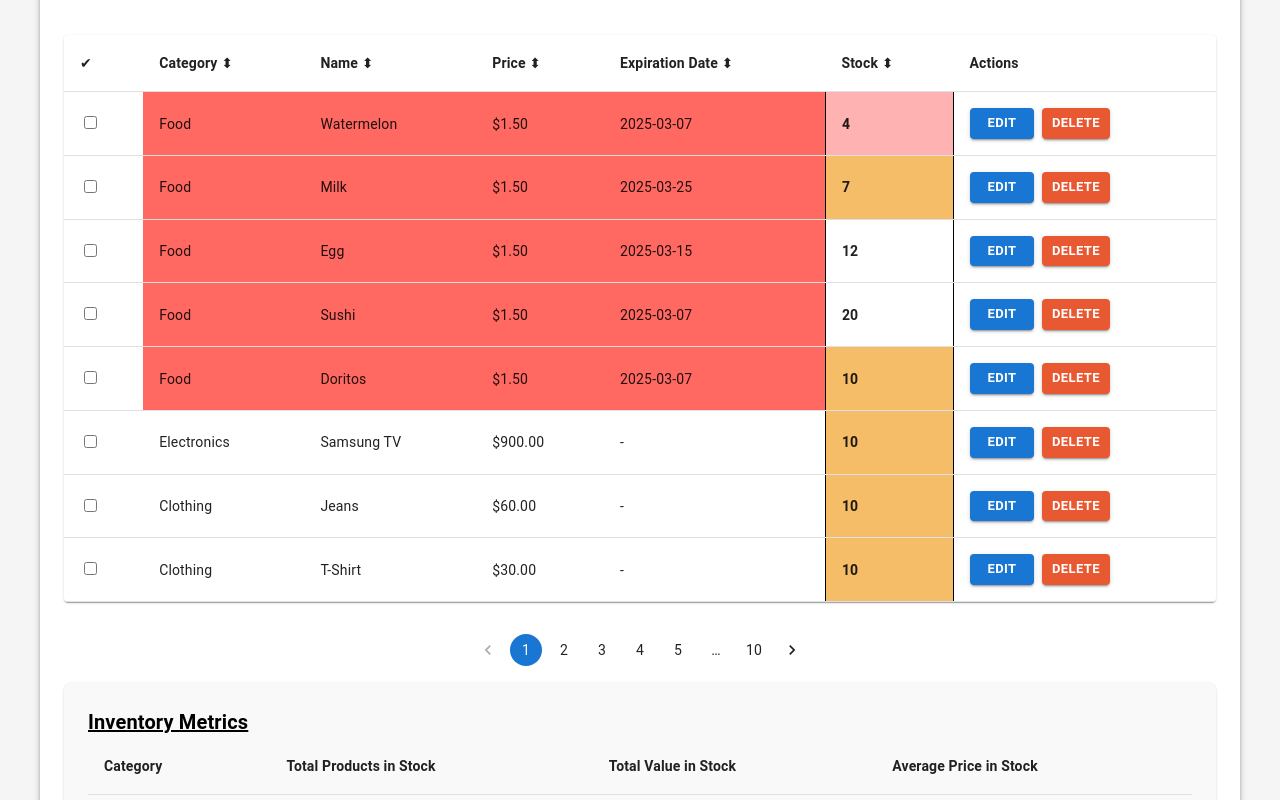
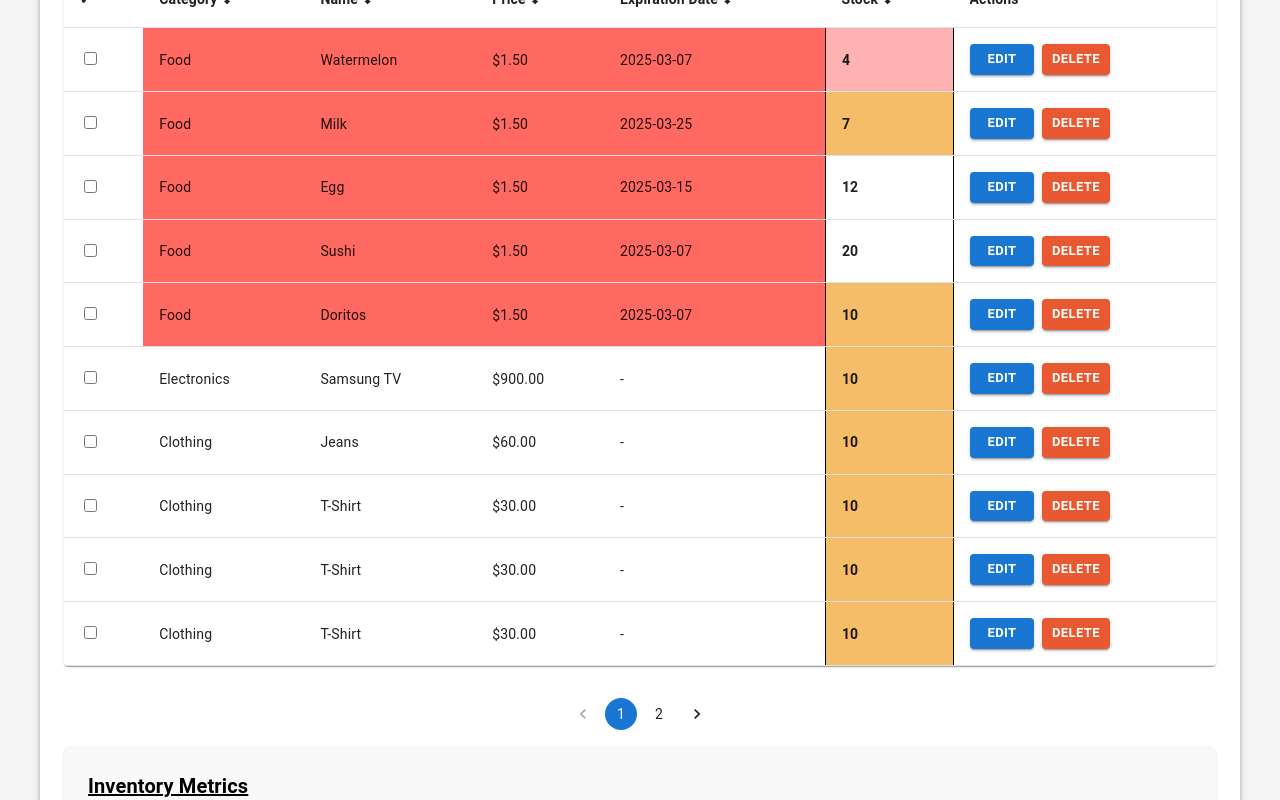
Before and after one commit to estebantapia-encora/inventory-manager-fe, a React (Vite) app: page / in a window 1280 px wide. Shown: the top 800 px of the page. Built offline with nearby package versions, Linux system fonts and the light colour scheme.

Commit message:
Search with filtering and pagination correct functionality

```diff
--- a/src/components/Dashboard.tsx
+++ b/src/components/Dashboard.tsx
@@ -54,7 +54,7 @@ function Dashboard() {
     {
       category: "Food",
       name: "Watermelon",
-      price: "1.50",
+      price: "1.5",
       expiration: "2025-03-07",
       stock: 4,
       checked: false,
@@ -62,7 +62,7 @@ function Dashboard() {
     {
       category: "Food",
       name: "Milk",
-      price: "1.50",
+      price: "1.5",
       expiration: "2025-03-25",
       stock: 7,
       checked: false,
@@ -70,7 +70,7 @@ function Dashboard() {
     {
       category: "Food",
       name: "Egg",
-      price: "1.50",
+      price: "1.5",
       expiration: "2025-03-15",
       stock: 12,
       checked: false,
@@ -78,7 +78,7 @@ function Dashboard() {
     {
       category: "Food",
       name: "Sushi",
-      price: "1.50",
+      price: "1.5",
       expiration: "2025-03-07",
       stock: 20,
       checked: false,
@@ -86,7 +86,7 @@ function Dashboard() {
     {
       category: "Food",
       name: "Doritos",
-      price: "1.50",
+      price: "1.5",
       expiration: "2025-03-07",
       stock: 10,
       checked: false,
@@ -94,7 +94,7 @@ function Dashboard() {
     {
       category: "Electronics",
       name: "Samsung TV",
-      price: "900.00",
+      price: "900",
       expiration: "",
       stock: 10,
       checked: false,
@@ -102,7 +102,7 @@ function Dashboard() {
     {
       category: "Clothing",
       name: "Jeans",
-      price: "60.00",
+      price: "60",
       expiration: "",
       stock: 10,
       checked: false,
@@ -110,7 +110,31 @@ function Dashboard() {
     {
       category: "Clothing",
       name: "T-Shirt",
-      price: "30.00",
+      price: "30",
+      expiration: "",
+      stock: 10,
+      checked: false,
+    },
+    {
+      category: "Clothing",
+      name: "T-Shirt",
+      price: "30",
+      expiration: "",
+      stock: 10,
+      checked: false,
+    },
+    {
+      category: "Clothing",
+      name: "T-Shirt",
+      price: "30",
+      expiration: "",
+      stock: 10,
+      checked: false,
+    },
+    {
+      category: "Clothing",
+      name: "T-Shirt",
+      price: "30",
       expiration: "",
       stock: 10,
       checked: false,
@@ -118,23 +142,71 @@ function Dashboard() {
   ]);
 
   const handleSort = (field: keyof InventoryItem) => {
-    const sortedData = [...inventoryData].sort((a, b) =>
-      typeof a[field] === "number"
-        ? (a[field] as number) - (b[field] as number)
-        : String(a[field]).localeCompare(String(b[field]))
+    setInventoryData((prevData) =>
+      [...prevData].sort((a, b) =>
+        typeof a[field] === "number"
+          ? (a[field] as number) - (b[field] as number)
+          : String(a[field]).localeCompare(String(b[field]))
+      )
     );
-    setInventoryData(sortedData);
   };
 
   const handleCheckboxChange = (index: number) => {
     setInventoryData((prevData) =>
       prevData.map((item, i) =>
         i === index
-          ? { ...item, checked: !item.checked, stock: item.checked ? 10 : 0 }
+          ? { ...item, checked: !item.checked, stock: !item.checked ? 10 : 0 }
           : item
       )
     );
   };
+  const [currentPage, setCurrentPage] = useState(1);
+  const itemsPerPage = 10;
+
+  const [searchFilters, setSearchFilters] = useState({
+    name: "",
+    category: "",
+    availability: "",
+  });
+
+  const [searchTerm, setSearchTerm] = useState("");
+  const [selectedCategory, setSelectedCategory] = useState("");
+  const [selectedAvailability, setselectedAvailability] = useState("");
+
+  const handleSearch = () => {
+    setSearchTerm(searchFilters.name);
+    setSelectedCategory(searchFilters.category);
+    setselectedAvailability(searchFilters.availability);
+    setCurrentPage(1);
+  };
+
+  const updateSearchFilters = (field: string, value: string) => {
+    setSearchFilters((prev) => ({ ...prev, [field]: value }));
+  };
+
+  const handlePageChange = (
+    _event: React.ChangeEvent<unknown>,
+    page: number
+  ) => {
+    setCurrentPage(page);
+  };
+
+  const filteredData = inventoryData.filter((item) => {
+    return (
+      item.name.toLowerCase().includes(searchTerm.toLowerCase()) &&
+      (selectedCategory ? item.category === selectedCategory : true) &&
+      (selectedAvailability
+        ? selectedAvailability === "Available"
+          ? item.stock > 0
+          : item.stock === 0
+        : true)
+    );
+  });
+
+  const paginatedData = filteredData.slice(
+    (currentPage - 1) * itemsPerPage,
+    currentPage * itemsPerPage
+  );
 
   const calculateMetrics = () => {
     const categories = ["Food", "Clothing", "Electronics", "Overall"];
@@ -173,7 +245,7 @@ function Dashboard() {
         width: "100vw",
         bgcolor: "#f5f5f5",
         overflowY: "auto",
-        paddingTop: "20px",
+        marginTop: "20px",
       }}
     >
       <Container
@@ -198,16 +270,24 @@ function Dashboard() {
           <Grid2 container spacing={2} alignItems="center">
             <Grid2 size={{ xs: 12, sm: 4 }}>
               <TextField
-                label="Product Name"
+                label="Search Product"
                 variant="outlined"
                 fullWidth
+                value={searchFilters.name}
+                onChange={(e) => updateSearchFilters("name", e.target.value)}
               ></TextField>
             </Grid2>
 
             <Grid2 size={{ xs: 12, sm: 3 }}>
               <FormControl variant="outlined" fullWidth>
                 <InputLabel>Category</InputLabel>
-                <Select label="Category" defaultValue="">
+                <Select
+                  value={searchFilters.category}
+                  onChange={(e) =>
+                    updateSearchFilters("category", e.target.value)
+                  }
+                  label="Category"
+                >
                   <MenuItem value="">
                     <em>None</em>
                   </MenuItem>
@@ -221,7 +301,13 @@ function Dashboard() {
             <Grid2 size={{ xs: 12, sm: 3 }}>
               <FormControl variant="outlined" fullWidth>
                 <InputLabel>Availibility</InputLabel>
-                <Select label="Availability" defaultValue="">
+                <Select
+                  value={searchFilters.availability}
+                  onChange={(e) =>
+                    updateSearchFilters("availability", e.target.value)
+                  }
+                  label="Availability"
+                >
                   <MenuItem value="">
                     <em>None</em>
                   </MenuItem>
@@ -237,6 +323,7 @@ function Dashboard() {
                 color="primary"
                 fullWidth
                 sx={{ fontWeight: "bold" }}
+                onClick={handleSearch}
               >
                 Search
               </Button>
@@ -332,7 +419,7 @@ function Dashboard() {
             </TableHead>
 
             <TableBody>
-              {inventoryData.map((item, index) => (
+              {paginatedData.map((item, index) => (
                 <TableRow key={index}>
                   <TableCell>
                     <input
@@ -408,7 +495,12 @@ function Dashboard() {
             justifyContent: "center",
           }}
         >
-          <Pagination count={10} color="primary" />
+          <Pagination
+            count={Math.ceil(inventoryData.length / itemsPerPage)}
+            page={currentPage}
+            onChange={handlePageChange}
+            color="primary"
+          />
         </Box>
 
         <Box
```
